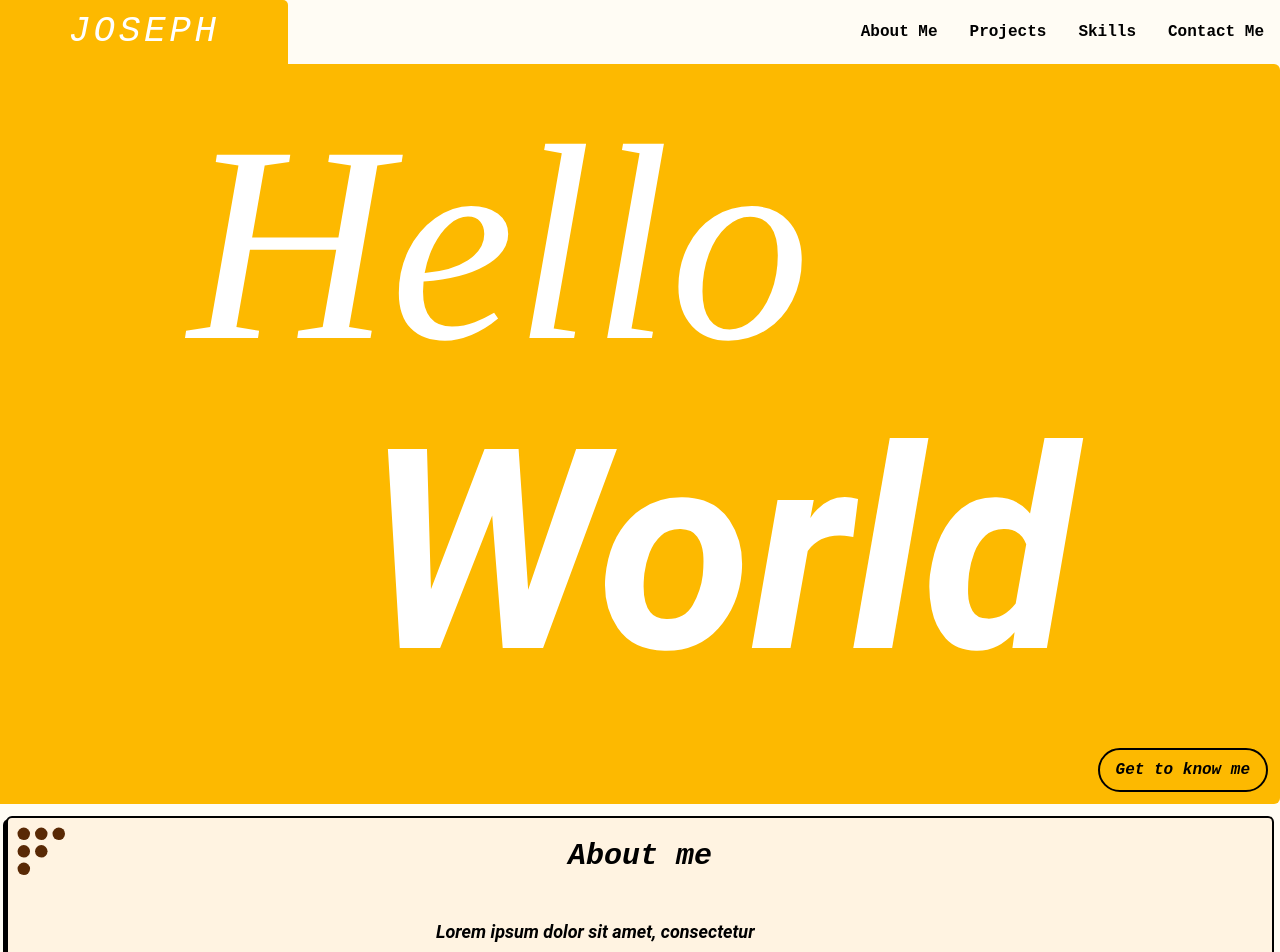
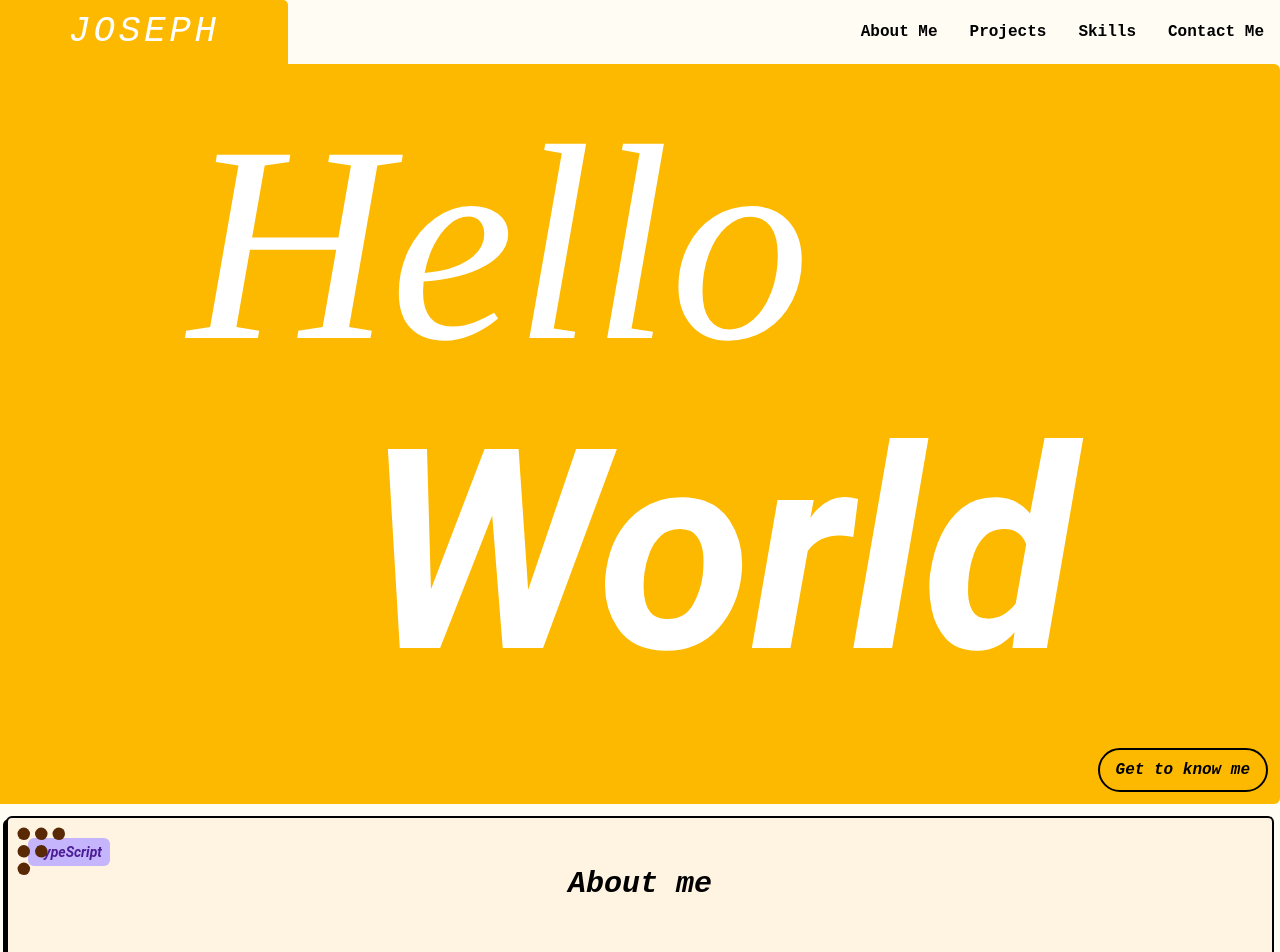
Before and after one commit to programmergeek/landing-page, a Next.js app in the folder landing-page/: page / in a window 1280 px wide. Shown: the top 952 px of the page. Built offline with nearby package versions, Linux system fonts and the light colour scheme.

Commit message:
create tag component

```diff
--- /dev/null
+++ b/landing-page/components/Tags.tsx
@@ -0,0 +1,18 @@
+import React from 'react'
+
+type Props = {
+    children: React.ReactNode;
+    textColour?:string;
+    backgroundColour?:string
+}
+
+
+/**
+ * The Tag expects text to be passed in as children. You can change texColour by
+ * referencing a tailwindcss colour or using the format <<text-[#COLOUR_CODE]>>.
+ * Similarly you can change background colourby refenecing a tailwindcss or uing the
+ * format <<bg-[#COLOUR_CODE]>>
+ */
+export const Tags: React.FC<Props> = ({...props}) => {
+    return <div className={`font-roboto italic ${props.textColour ? props.textColour: 'text-violet-900'} ${props.backgroundColour ? props.backgroundColour: "bg-violet-300"} w-fit font-semibold text-xs px-1.5 py-0.5 rounded sm:px-2 sm:py-1 sm:text-sm sm:rounded-md`}>{props.children}</div>
+}
--- a/landing-page/components/index.ts
+++ b/landing-page/components/index.ts
@@ -3,3 +3,4 @@ export * from './Buttons'
 export * from './Cards'
 export * from './HeroBanner'
 export * from './Accent'
+export * from './Tags'
--- a/landing-page/pages/index.tsx
+++ b/landing-page/pages/index.tsx
@@ -1,7 +1,7 @@
 import type { NextPage } from 'next'
 import Head from 'next/head'
 import Image from 'next/image'
-import { Accent, Card, HeroBanner, IconButton, Navbar, ProjectCard } from '../components'
+import { Accent, Card, HeroBanner, IconButton, Navbar, ProjectCard, Tags } from '../components'
 import { FaGithub, FaLinkedinIn, FaTwitter } from "react-icons/fa";
 import styles from '../styles/Home.module.css'
 
@@ -12,6 +12,7 @@ const Home: NextPage = () => {
       <HeroBanner />
       <section id="About Me">
         <Card className=" relative mt-3 mx-1.5">
+          <Tags>TypeScript</Tags>
           <Accent className="absolute bottom-3 right-3 lg:bottom-6 lg:right-6 transform md:scale-150 lg:scale-[2.5]" />
           <Accent className="absolute top-3 left-3 lg:top-6 lg:left-6 -rotate-180 transform md:scale-150 lg:scale-[2.5]" />
           <h1 className="font-sourceCodePro italic text-2xl lg:text-3xl font-semibold text-center mb-5 lg:mb-11">
```
